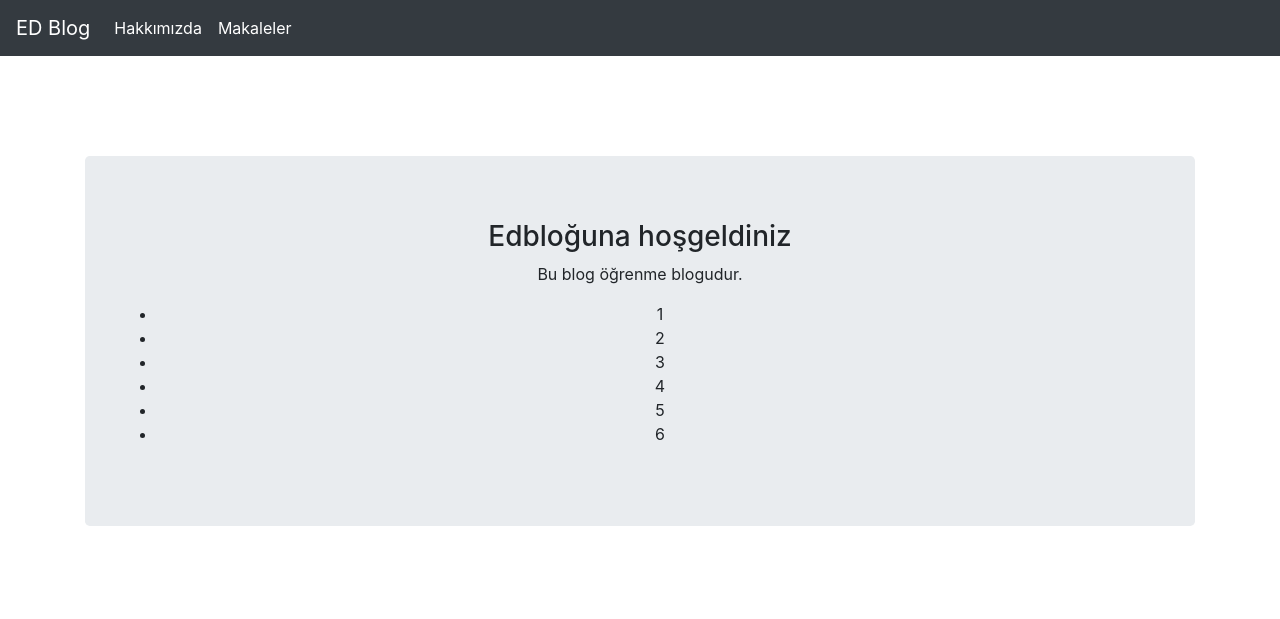
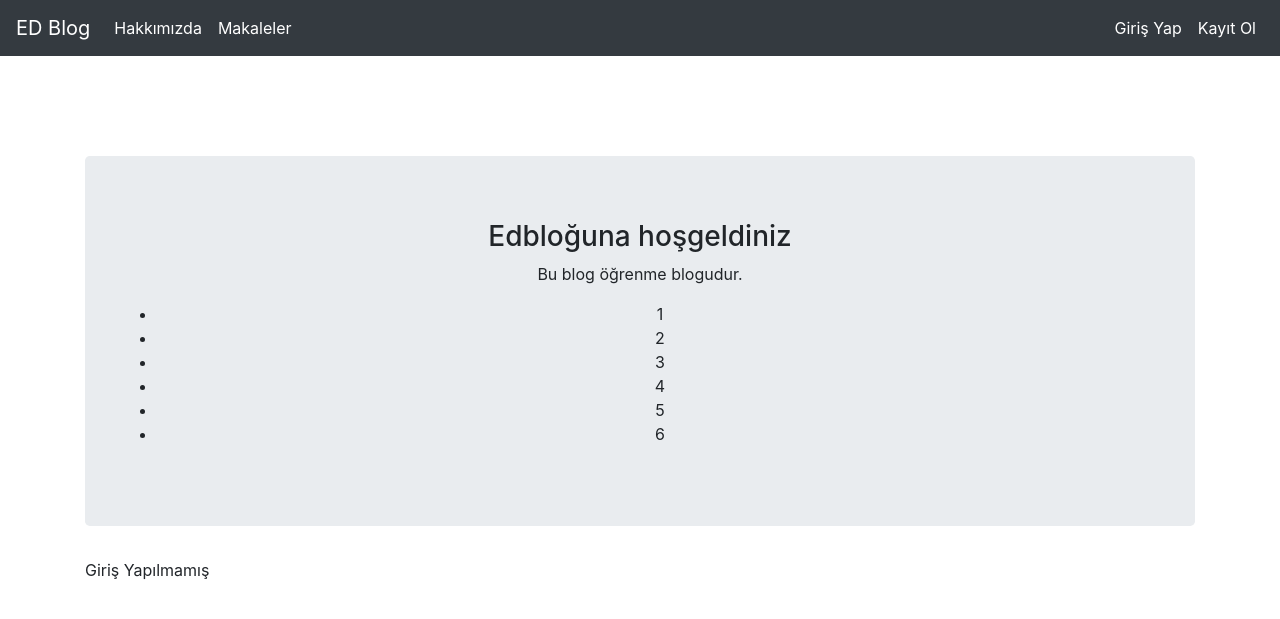
Before and after one commit to demirtaserdem/learn, a Django app: page / in a window 1280 px wide. Shown: the top 619 px of the page. Run offline with Django 3.2, Linux system fonts and the light colour scheme; some libraries are stand-ins or nearby versions.

Commit message:
79. Oturum Kontrolü

```diff
--- a/djblog/templates/includes/navbar.html
+++ b/djblog/templates/includes/navbar.html
@@ -13,8 +13,29 @@
                     <a class="nav-link" href="/articles">Makaleler</a>
                 </li>
             </ul>
+            <ul class="navbar-nav ml-auto">
 
 
+                {% if request.user.is_authenticated %}
+                <li class="nav-item active">
+                <a class="nav-link" href="/articles/dashboard">Kontrol Paneli</a>
+                </li>
+                <li class="nav-item active">
+                        <a class="nav-link" href="/user/logout">Çıkış Yap</a>
+                    </li>
+
+                {% else %}
+                <li class="nav-item active">
+                        <a class="nav-link" href="/user/login">Giriş Yap</a>
+                    </li>
+                {% endif %}
+
+                <li class="nav-item active">
+                        <a class="nav-link" href="/user/register">Kayıt Ol</a>
+                    </li>
+
+
+        </ul>
          </div>
 
         </nav>
--- a/djblog/templates/index.html
+++ b/djblog/templates/index.html
@@ -23,4 +23,11 @@
     {% endfor %}
     </ul>
 </div>
+<p>
+    {% if request.user.is_authenticated %}
+        Giriş Yapılmış, kullanıcı adı: {{request.user.username}}
+    {% else %}
+        Giriş Yapılmamış
+    {% endif %}
+</p>
 {% endblock body %}
```
Also changed, not shown: djblog/db.sqlite3.
